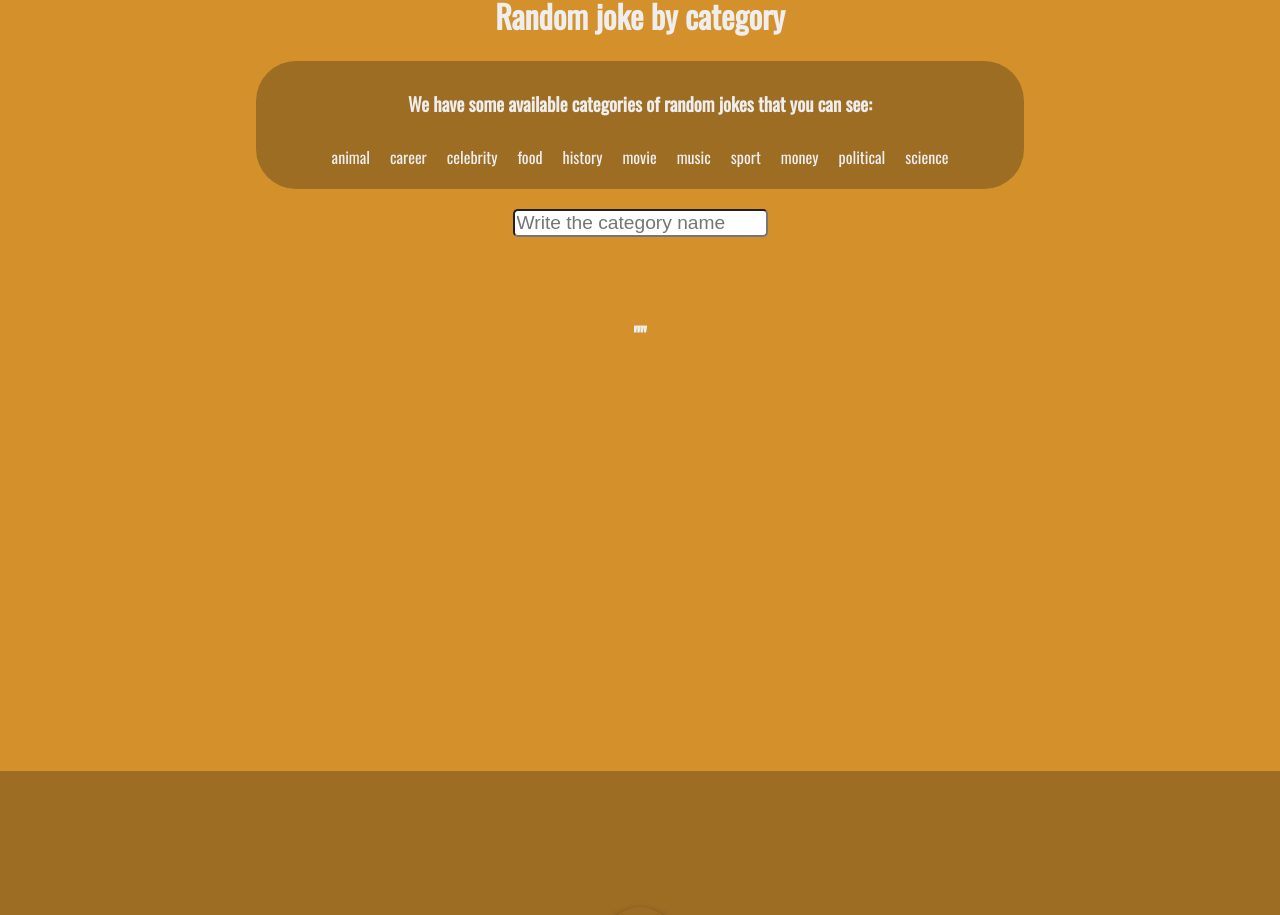
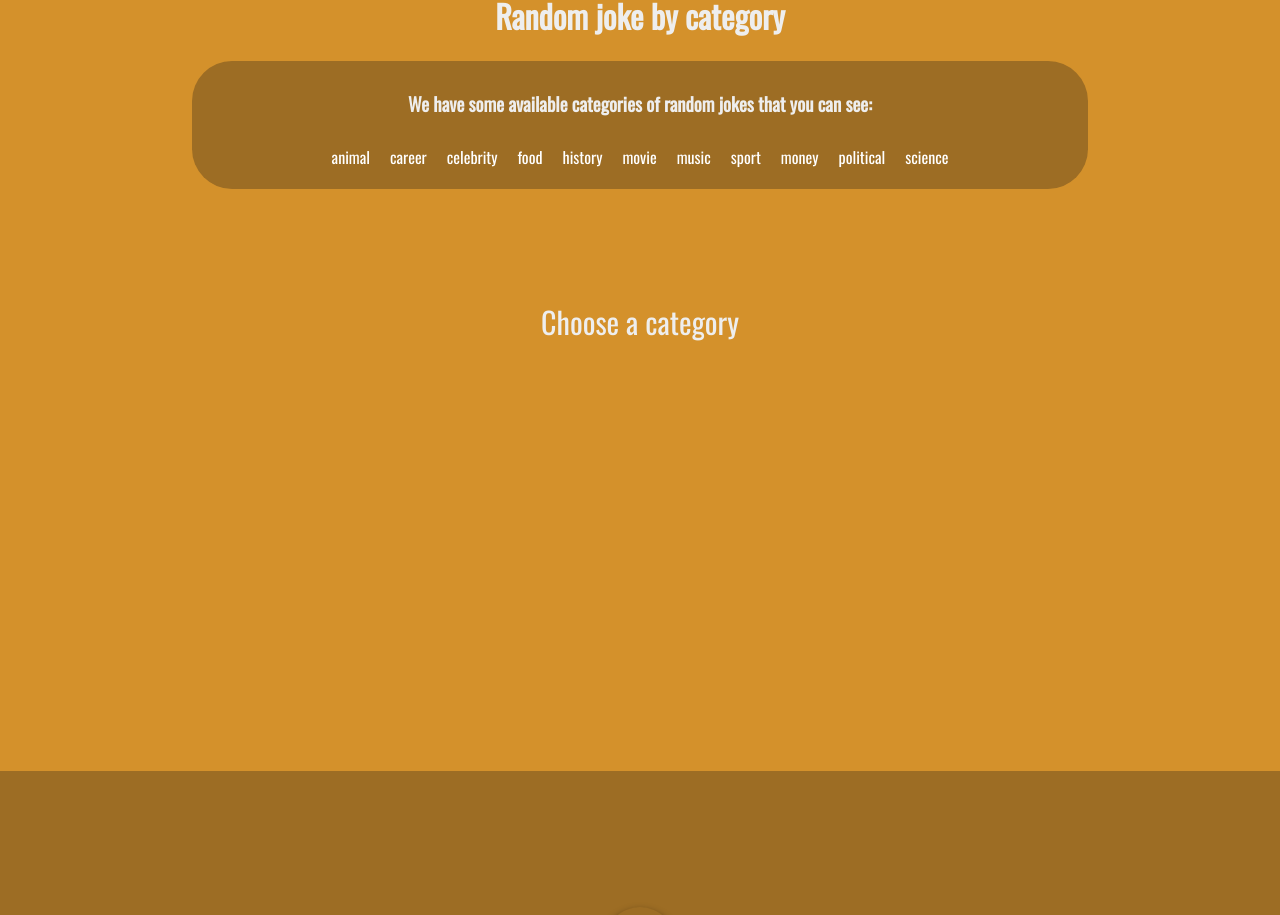
Before and after one commit to Guilherme-Ferreira-Tombini/ChuckNorrisJokes, a Next.js app: page / in a window 1280 px wide. Shown: the part 1629-2544 px from the top of the page. Built offline with nearby package versions, Linux system fonts and the light colour scheme; no server answers.

Commit message:
criado e ajustado as piadas por categoria

```diff
--- a/pages/componentes/Piada_category.tsx
+++ b/pages/componentes/Piada_category.tsx
@@ -10,17 +10,99 @@ export interface ProjetoData{
 export default function Piada_category(){
   const [category1, setCategory1] = useState<ProjetoData>();
 
-  const texto= ()=>{
-    let array = ['food', 'history', 'career', 'sport']
-    const randomElement = array[Math.floor(Math.random() * array.length)];
-    return randomElement
-}
+  const [string, setString] = useState('')
 
-  const [string, setString] = useState(texto)
+  const food = () => {
+    if(!string){
+       return setString('?category=food')
+    }else{
+      return setString('')
+    }
+  }
+
+  const animal = () =>{
+    if(!string){
+      return setString('?category=animal')
+   }else{
+     return setString('')
+   }
+  }
+
+  const career = () =>{
+    if(!string){
+      return setString('?category=career')
+   }else{
+     return setString('')
+   }
+  }
+
+  const celebrity = () =>{
+    if(!string){
+      return setString('?category=celebrity')
+   }else{
+     return setString('')
+   }
+  }
+
+  const history= () =>{
+    if(!string){
+      return setString('?category=history')
+   }else{
+     return setString('')
+   }
+  }
+
+  const movie= () =>{
+    if(!string){
+      return setString('?category=movie')
+   }else{
+     return setString('')
+   }
+  }
+
+  const music= () =>{
+    if(!string){
+      return setString('?category=music')
+   }else{
+     return setString('')
+   }
+  }
+
+  const sport= () =>{
+    if(!string){
+      return setString('?category=sport')
+   }else{
+     return setString('')
+   }
+  }
+
+  const money= () =>{
+    if(!string){
+      return setString('?category=money')
+   }else{
+     return setString('')
+   }
+  }
+
+  const political= () =>{
+    if(!string){
+      return setString('?category=political')
+   }else{
+     return setString('')
+   }
+  }
+
+  const science = () =>{
+    if(!string){
+      return setString('?category=science')
+   }else{
+     return setString('')
+   }
+  }
 
   useEffect(()=>{
     api
-    .get("https://api.chucknorris.io/jokes/random?category="+string)
+    .get("https://api.chucknorris.io/jokes/random"+string)
     .then((response) => setCategory1(response.data))
     .catch((err) => {
       console.error("ops! ocorreu um erro" + err);
@@ -35,33 +117,23 @@ return(
      <div className={styles.menu}>
       <h3>We have some available categories of random jokes that you can see:</h3>
       <div className={styles.menu1}>
-      <p>animal</p>
-      <p>career</p>
-      <p>celebrity</p>
-      <p>food</p>
-      <p>history</p>
-      <p>movie</p>
-      <p>music</p>
-      <p>sport</p>
-      <p>money</p>
-      <p>political</p>
-      <p>science</p>
+      <p><a onClick={animal}>animal</a></p>
+      <p><a onClick={career}>career</a></p>
+      <p><a onClick={celebrity}>celebrity</a></p>
+      <p><a onClick={food}>food</a></p>
+      <p><a onClick={history}>history</a></p>
+      <p><a onClick={movie}>movie</a></p>
+      <p><a onClick={music}>music</a></p>
+      <p><a onClick={sport}>sport</a></p>
+      <p><a onClick={money}>money</a></p>
+      <p><a onClick={political}>political</a></p>
+      <p><a onClick={science}>science</a></p>
       </div>
      </div>
 
-     <div>
-       <input
-       className={styles.input}
-       type="text"
-       placeholder='Write the category name'
-       onChange={(e)=> {
-          setString(e.target.value)
-       }}/>
-      </div>
-
       <div className={styles.frase}>
-        {!string && <h1>Write a category</h1>}
-        {string && <h2>"{ category1?.value}"</h2>}
+        {!string && <p>Choose a category</p>}
+        {string && <h2>{'"'+category1?.value+'"'}</h2>}
       </div>
 
   </div>
--- a/styles/Piada_category.module.css
+++ b/styles/Piada_category.module.css
@@ -18,13 +18,17 @@
     justify-items: center;
 }
 
+.frase > p{
+font-size: 30px;
+}
+
 .menu{
     display: flex;
     flex-direction: column;
     align-items: center;
     justify-items: center;
     padding: 10px;
-    width: 60%;
+    width: 70%;
     margin-bottom: 20px;
     background-color: #9D6D24;
     border-radius: 40px;
@@ -32,6 +36,7 @@
   .menu1{
     display: flex;
     justify-content: center;
+    align-items: center;
     width: 100%;
     flex-wrap: wrap;
   }
@@ -40,7 +45,37 @@
       margin: 10px;
   }
 
-  .input{
-      font-size: larger;
-      border-radius: 5px;
+  .botao{
+    background-color: Transparent;
+    background-repeat:no-repeat;
+    border: none;
+    cursor:pointer;
+    overflow: hidden;
+    outline:none;
+    color: white;
+    font-family: 'Oswald', sans-serif;
+    font-size: 13pt;
+    transition: all 0.5s;
   }
+
+  .botao:hover{
+    -webkit-filter: drop-shadow(15px 10px 5px rgba(0,0,0,.5));
+    filter: drop-shadow(15px 10px 5px rgba(0,0,0,.5));
+  }
+
+  @media(max-width:1000px){
+    .menu{
+        width: 80%;
+    }
+    .menu> h3{
+        padding: 10px;
+        text-align: justify;
+    }
+    .menu1{
+     width: 100%;
+    }
+    .frase{
+        font-size: 14pt;
+        text-align: justify;
+    }
+  }
--- a/styles/Piada_random.module.css
+++ b/styles/Piada_random.module.css
@@ -9,7 +9,7 @@
     margin-top: 15px;
     display: flex;
     justify-content: center;
-    width: 70%;
+    width: 80%;
     text-align: center;
     padding-left: 15px;
     padding-right: 15px;
```
